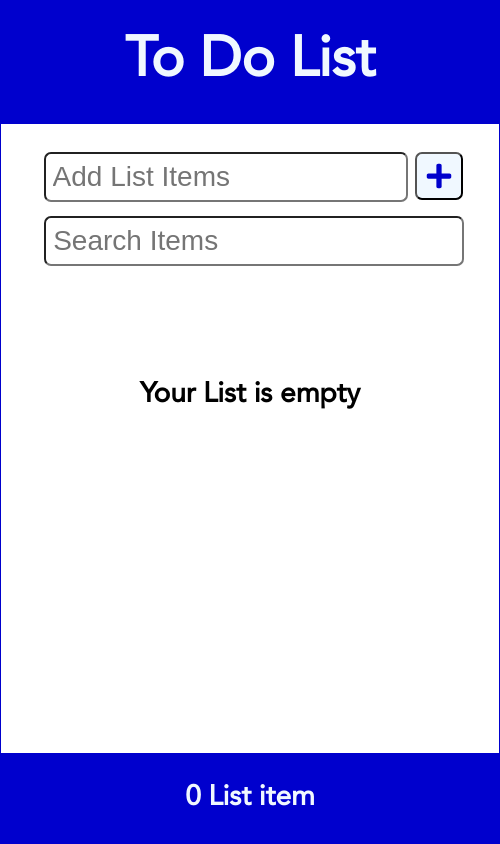
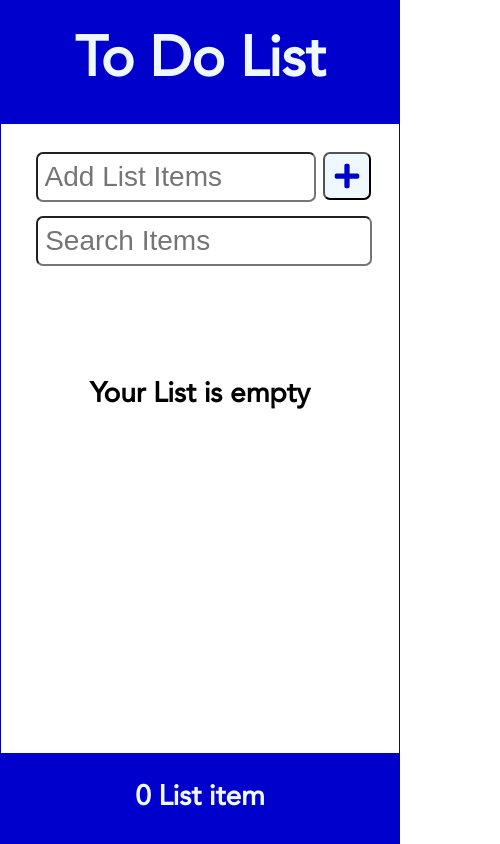
Before and after one commit to vimal546/to-do-list, a React (Create React App) app: page / in a window 390 px wide. Shown: the whole page, 500 px wide, since content can reach past the window. Built offline with nearby package versions, Linux system fonts and the light colour scheme.

Commit message:
fist deploy-styleb

```diff
--- a/src/index.css
+++ b/src/index.css
@@ -166,9 +166,15 @@
     position: absolute;
     left: -999999px;
 }
-/* @media screen and (max-width:500px){
+@media screen and (max-width:500px){
     .App{
-        height: 30rem;
-        width: 40%;
+        min-width: 400px;
+        border: 1px solid mediumblue;
     }
-} */
+    .addForm input[type ='text']{
+        width: 10rem;
+    }
+    .searchForm input[type="text"]{
+        width: 12rem;
+    }
+}
```
